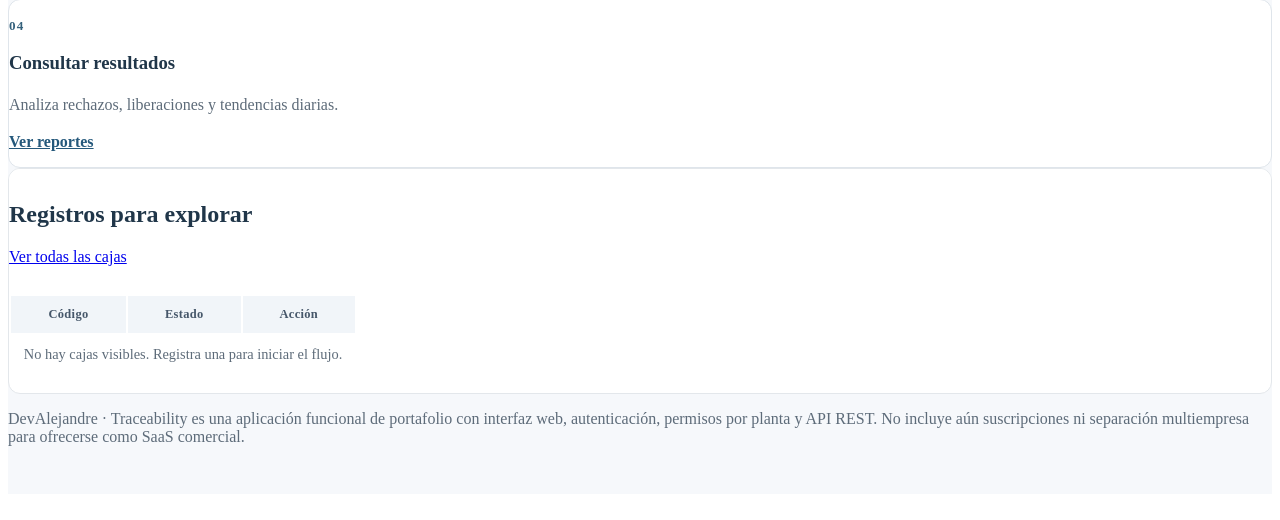
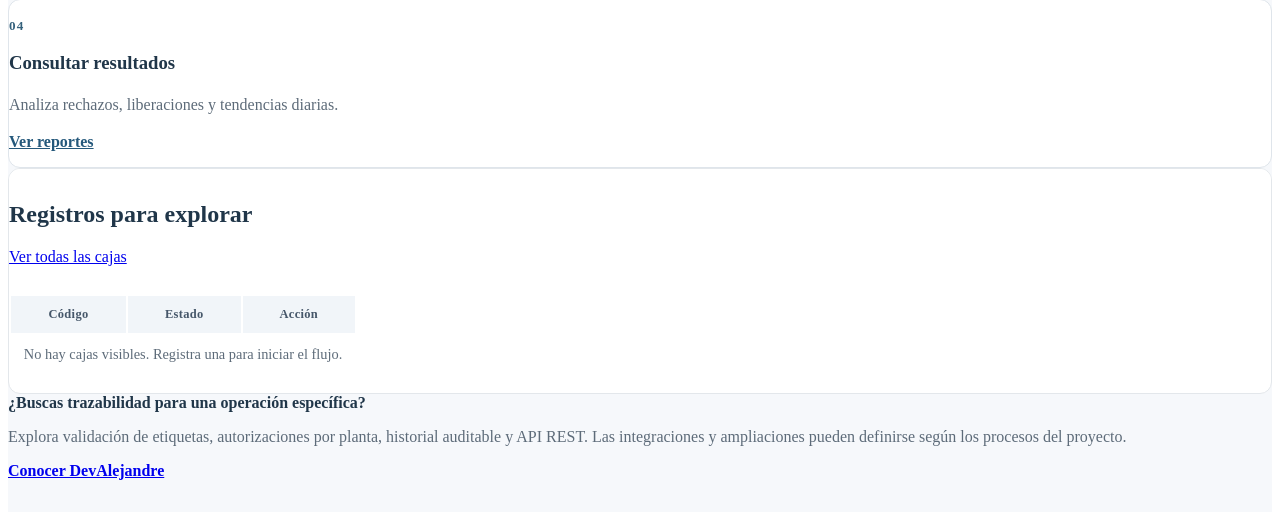
Before and after one commit to diegoarmando025/industrial-traceability-api, a Laravel app: page /guia in a window 1280 px wide. Shown: the part 1639-2159 px from the top of the page. Before the commit the page ends 2085 px from the top, so only its background shows below. Run offline with Laravel 12, Linux system fonts and the light colour scheme; a user stored in the database is signed in; data comes from the database, SQL or seed files in the repository; data that the repository does not hold is empty; style sheets or scripts are compiled from the project's sources.

Commit message:
feat(portfolio): focus reviewer copy on demonstrated capabilities and project opportunities

```diff
--- a/resources/views/portfolio/guide.blade.php
+++ b/resources/views/portfolio/guide.blade.php
@@ -34,5 +34,5 @@
 <tr><td class="fw-semibold">{{ $box->code }}</td><td><span class="badge {{ $box->status === 'released' ? 'text-bg-success' : 'text-bg-warning' }}">{{ $box->status === 'released' ? 'Liberada' : 'Pendiente' }}</span></td><td class="text-end"><a class="btn btn-sm btn-outline-secondary" href="{{ route('boxes.show', $box->id) }}">Abrir</a></td></tr>
 @empty<tr><td colspan="3" class="text-center text-secondary py-4">No hay cajas visibles. Registra una para iniciar el flujo.</td></tr>@endforelse
 </tbody></table></div></div></div>
-<p class="small text-secondary">DevAlejandre · Traceability es una aplicación funcional de portafolio con interfaz web, autenticación, permisos por planta y API REST. No incluye aún suscripciones ni separación multiempresa para ofrecerse como SaaS comercial.</p>
+<div class="portfolio-next-step d-flex flex-wrap justify-content-between align-items-center gap-3 mt-4"><div><strong>¿Buscas trazabilidad para una operación específica?</strong><p class="small text-secondary mb-0">Explora validación de etiquetas, autorizaciones por planta, historial auditable y API REST. Las integraciones y ampliaciones pueden definirse según los procesos del proyecto.</p></div><a href="https://devalejandre.com" class="btn btn-outline-primary" rel="noopener">Conocer DevAlejandre</a></div>
 @endsection
```
